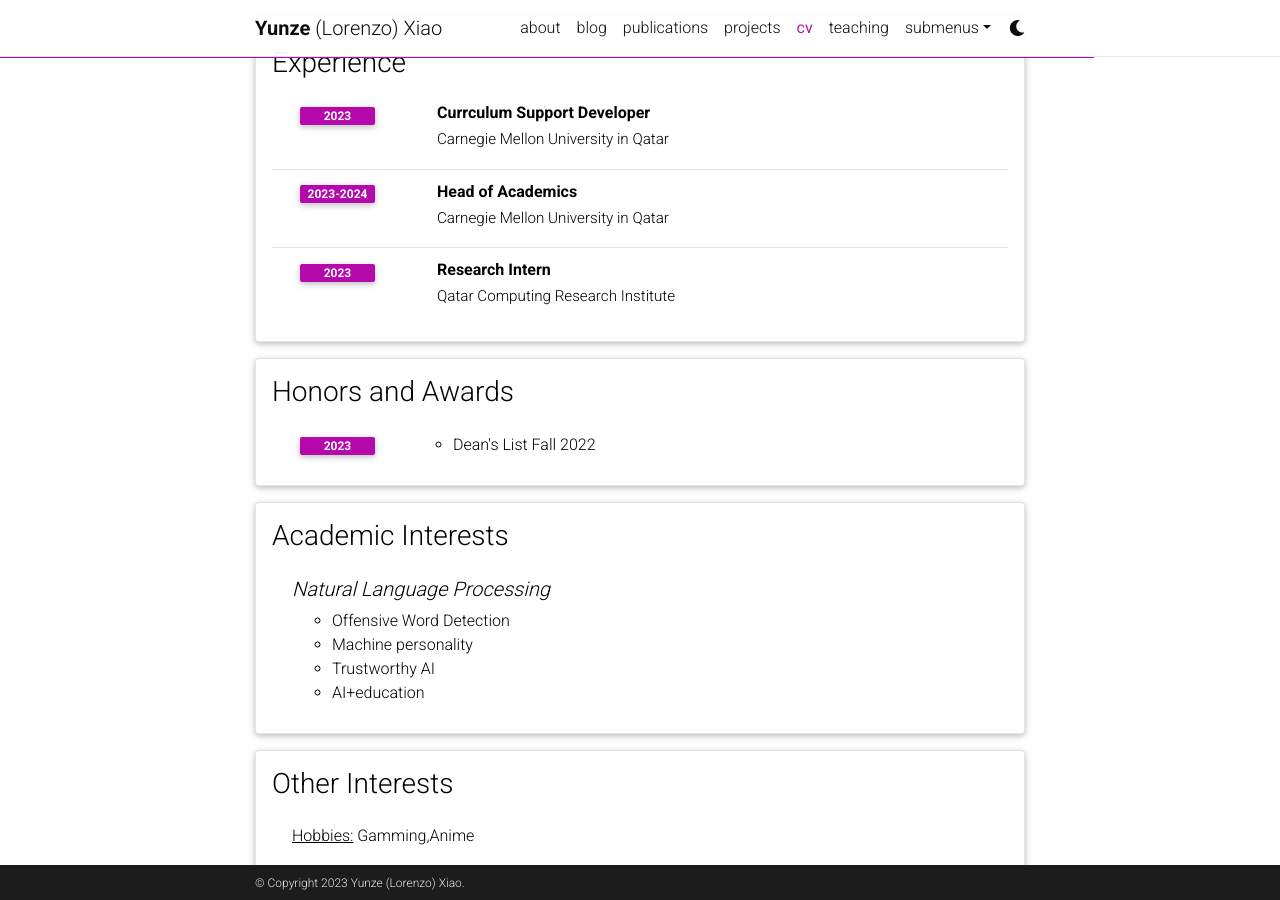
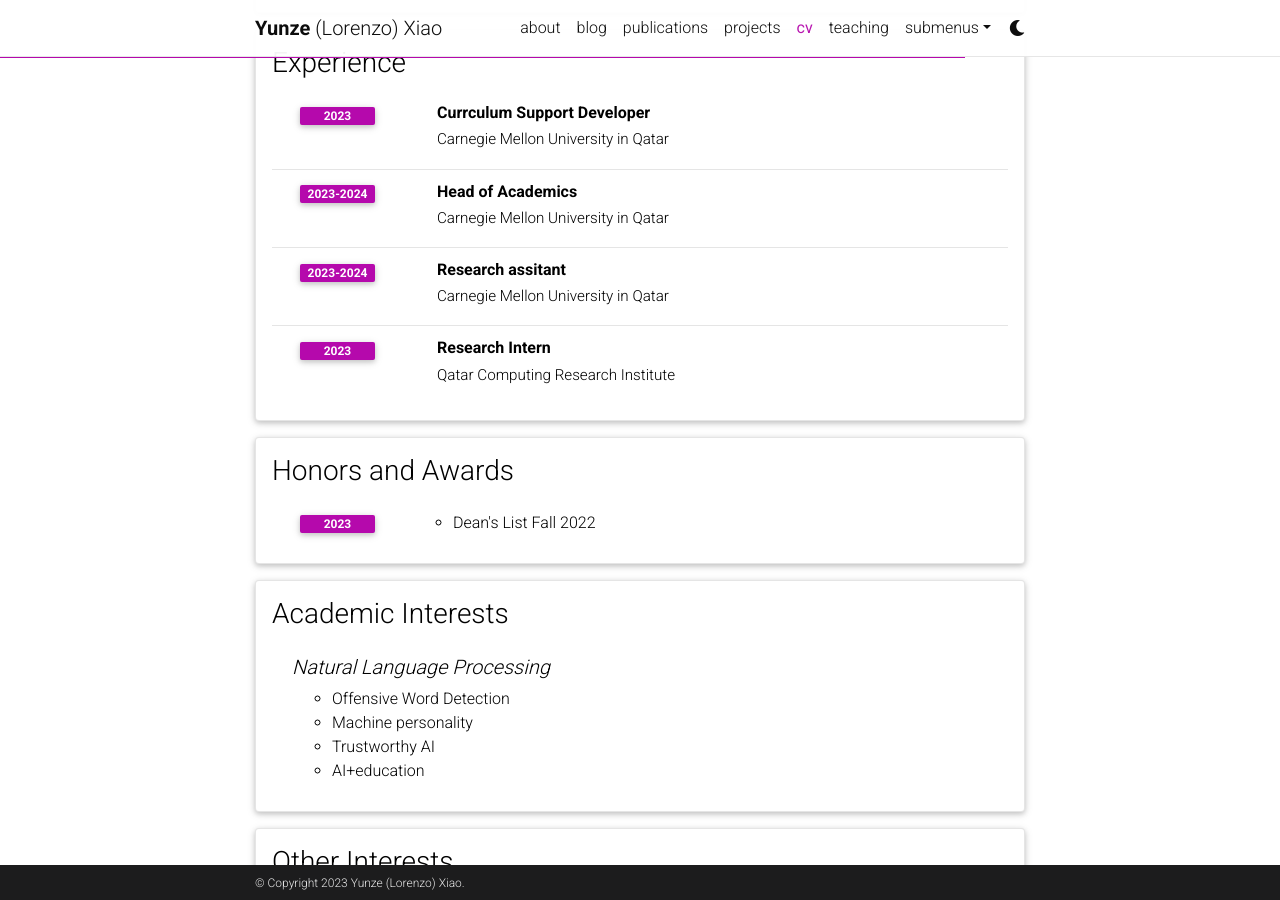
Before and after one commit to Algoroxyolo/algoroxyolo.github.io, a Jekyll site: the page built from _pages/cv.md, in a window 1280 px wide and 900 px high, scrolled down 505 px. Built offline with Jekyll 4.4.1, drawn with Linux system fonts in a browser that asks for light colours; comment, search, counter and statistics services are not loaded; a style sheet for code colours, icons or effects is not loaded.

Commit message:
modified:   _data/cv.yml 	modified:   _pages/cv.md

```diff
--- a/_data/cv.yml
+++ b/_data/cv.yml
@@ -22,6 +22,10 @@
       year: 2023
 
     - title: Head of Academics
+      institution: Carnegie Mellon University in Qatar
+      year: 2023-2024
+
+    - title: Research assitant
       institution: Carnegie Mellon University in Qatar
       year: 2023-2024
 
```
Also changed, not shown: _pages/cv.md (+1 -1 lines).
